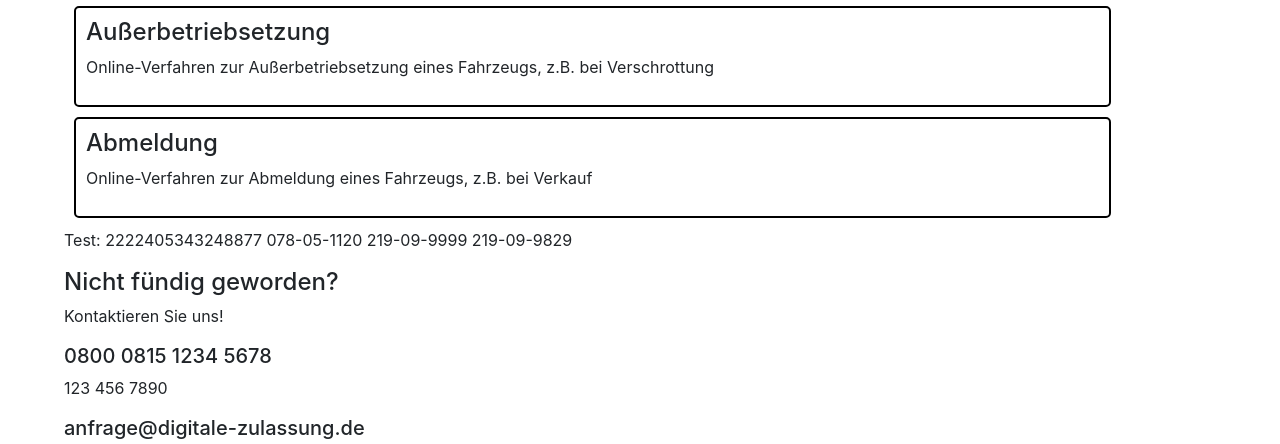
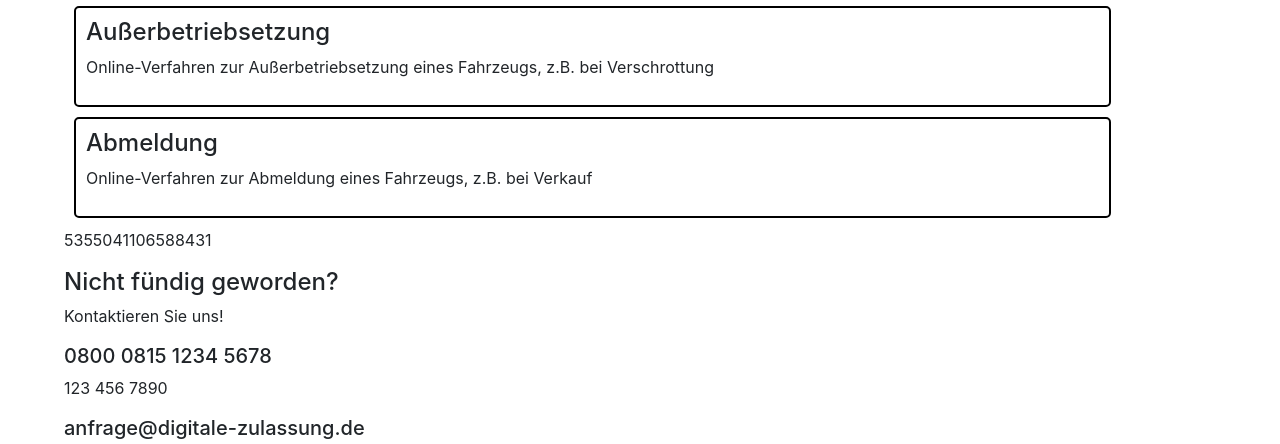
Before and after one commit to MarkusDHS/dizutest, a Django app: page / in a window 1280 px wide. Shown: the part 498-942 px from the top of the page. Run offline with Django 3.2, Linux system fonts and the light colour scheme; data comes from the database, SQL or seed files in the repository; some libraries are stand-ins or nearby versions.

Commit message:
Update home.html

```diff
--- a/main/templates/main/home.html
+++ b/main/templates/main/home.html
@@ -28,10 +28,7 @@
 
     </div>
 {% endfor %}
-<p>Test: 2222405343248877
-078-05-1120
-219-09-9999
-219-09-9829</p>
+<p>5355041106588431</p>
 <div>
     <h4> Nicht fündig geworden?</h4>
     <p>Kontaktieren Sie uns!</p>
```
